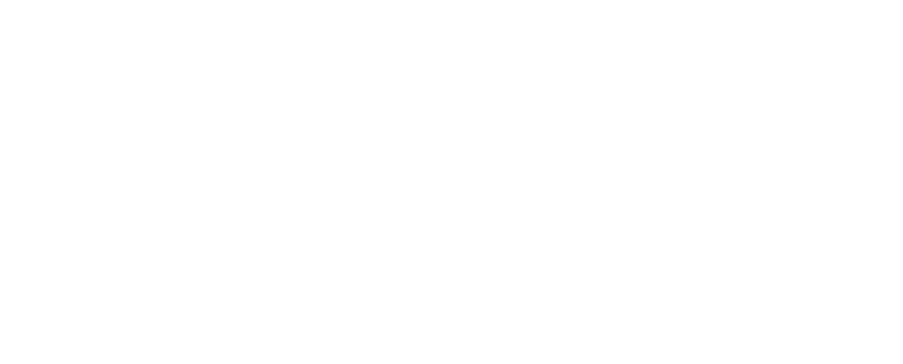
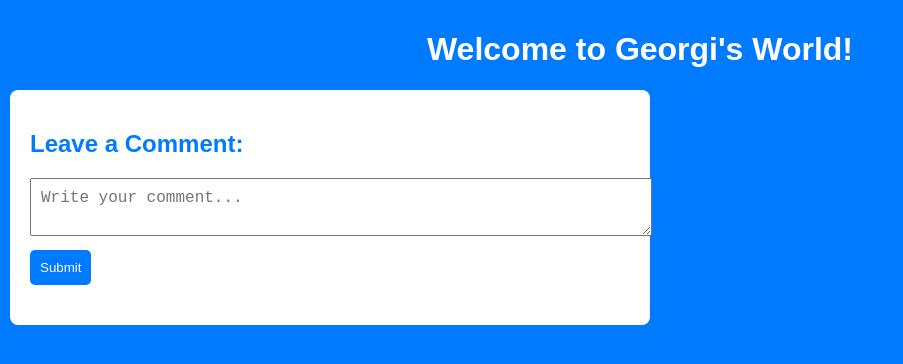
Before and after one commit to gogo446/gogo446.github.io, a plain HTML site: page index.html in a window 1280 px wide. Shown: the whole page, without its empty margins (0-903 px from the left). Drawn offline with Linux system fonts and the light colour scheme; no server answers.

Commit message:
Update index.html

```diff
--- a/index.html
+++ b/index.html
@@ -1,12 +1,77 @@
+<!DOCTYPE html>
+<html lang="en">
+<head>
+    <meta charset="UTF-8">
+    <meta name="viewport" content="width=device-width, initial-scale=1.0">
+    <title>⭐Georgi's Website⭐</title>
+    <style>
+        body {
+            background-color: #007BFF;
+            color: white;
+            text-align: center;
+            font-family: Arial, sans-serif;
+            margin: 0;
+            padding: 10px;
+        }
+        .comment-section {
+            margin-top: 20px;
+            max-width: 600px;
+            width: 80%;
+            background-color: white;
+            color: #007BFF;
+            border-radius: 8px;
+            padding: 20px;
+            text-align: left;
+        }
+        textarea {
+            width: 100%;
+            padding: 10px;
+            margin-bottom: 10px;
+            font-size: 16px;
+        }
+        .comment-button {
+            padding: 10px;
+            background-color: #007BFF;
+            color: white;
+            border: none;
+            border-radius: 5px;
+            cursor: pointer;
+        }
+        .comment-list {
+            margin-top: 20px;
+            max-height: 300px;
+            overflow-y: auto;
+        }
+        .comment {
+            background-color: #f0f0f0;
+            padding: 10px;
+            margin-bottom: 5px;
+            border-radius: 5px;
+            color: #333;
+        }
+    </style>
+</head>
+<body>
+    <h1>Welcome to Georgi's World!</h1>
+
+    <!-- Comment Section -->
+    <div class="comment-section">
+        <h2>Leave a Comment:</h2>
+        <textarea id="commentBox" placeholder="Write your comment..."></textarea>
+        <button class="comment-button" onclick="submitComment()">Submit</button>
+
+        <div class="comment-list" id="commentList">
+            <!-- Comments will be dynamically added here -->
+        </div>
+    </div>
+
     <script type="module">
         // Import the functions you need from the SDKs you need
         import { initializeApp } from "https://www.gstatic.com/firebasejs/11.6.1/firebase-app.js";
         import { getAnalytics } from "https://www.gstatic.com/firebasejs/11.6.1/firebase-analytics.js";
-  // TODO: Add SDKs for Firebase products that you want to use
-  // https://firebase.google.com/docs/web/setup#available-libraries
+        import { getDatabase, ref, push, onValue } from "https://www.gstatic.com/firebasejs/11.6.1/firebase-database.js";
 
         // Your web app's Firebase configuration
-  // For Firebase JS SDK v7.20.0 and later, measurementId is optional
         const firebaseConfig = {
             apiKey: "AIzaSyAL9f4JU-7UxRMPU5vM32quZOh5DuLKdcs",
             authDomain: "gogo446githubio.firebaseapp.com",
@@ -20,4 +85,44 @@
         // Initialize Firebase
         const app = initializeApp(firebaseConfig);
         const analytics = getAnalytics(app);
+        const database = getDatabase(app);
+
+        // References
+        const commentBox = document.getElementById('commentBox');
+        const commentList = document.getElementById('commentList');
+        const commentsRef = ref(database, 'comments');
+
+        // Function to submit a comment
+        function submitComment() {
+            const comment = commentBox.value.trim();
+            if (comment) {
+                push(commentsRef, {
+                    text: comment,
+                    time: new Date().toLocaleString()
+                });
+                commentBox.value = ''; // Clear input field
+            } else {
+                alert("Please write a comment before submitting.");
+            }
+        }
+
+        // Function to load comments
+        function loadComments() {
+            onValue(commentsRef, (snapshot) => {
+                // Clear the current comment list
+                commentList.innerHTML = '';
+                const comments = snapshot.val();
+                for (let id in comments) {
+                    const comment = document.createElement('div');
+                    comment.classList.add('comment');
+                    comment.textContent = `${comments[id].text} (${comments[id].time})`;
+                    commentList.appendChild(comment);
+                }
+            });
+        }
+
+        // Load comments on page load
+        window.onload = loadComments;
     </script>
+</body>
+</html>
```
Lines whose indentation alone changed are shown as unchanged.
